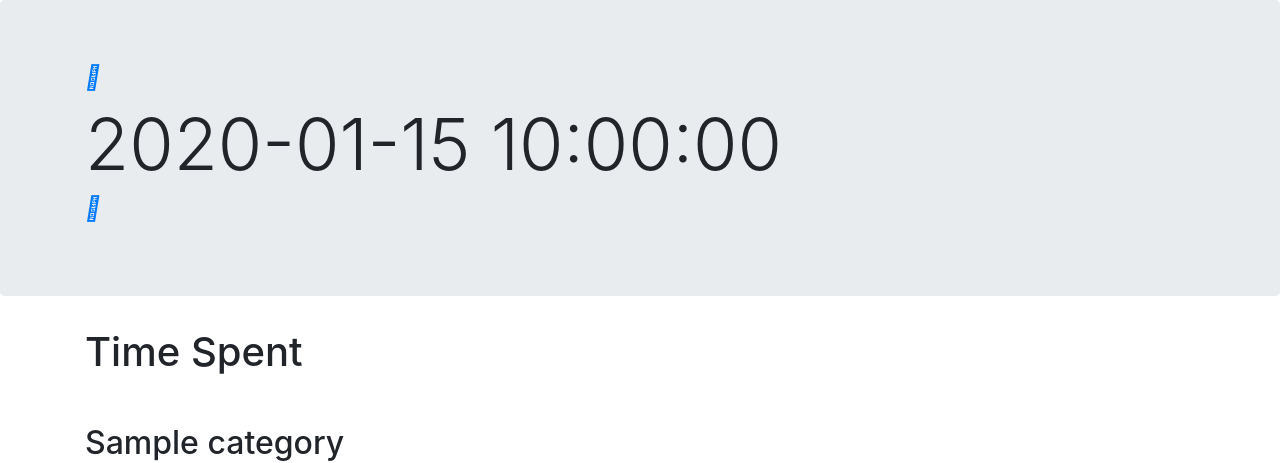
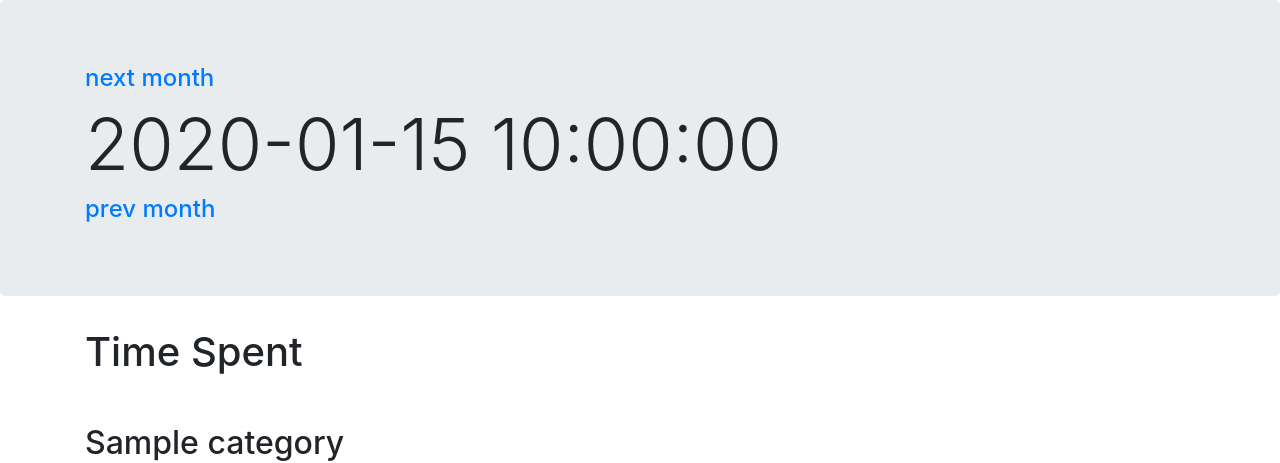
Before and after one commit to kaizer1v/habits, a Flask app: template templates/report-template.html in a window 1280 px wide. Shown: the top 463 px of the page. Run offline with Flask 2, Linux system fonts and the light colour scheme; the template is opened without the code that fills it: most values are stand-ins (such as "Sample title", 1, 10 or a date in 2020); parts of the project's set-up code (start-up, migrations or seed data) failed here and were passed over; some libraries are stand-ins or nearby versions.

Commit message:
error in loading font-awesome 5 (don't know why)

```diff
--- a/templates/report-template.html
+++ b/templates/report-template.html
@@ -18,9 +18,9 @@
     <!-- Main jumbotron for a primary marketing message or call to action -->
     <div class="jumbotron">
       <div class="container">
-        <h4><a href="{{ prev_month }}"><i class="fas fa-caret-left"></i></a></h4>
+        <h4><a href="{{ prev_month }}">next month</a></h4>
         <h1 class="display-3">{{ date }}</h1>
-        <h4><a href="{{ next_month }}"><i class="fas fa-caret-right"></i></a></h4>
+        <h4><a href="{{ next_month }}">prev month</a></h4>
       </div>
     </div>
     <div class="container">
```
